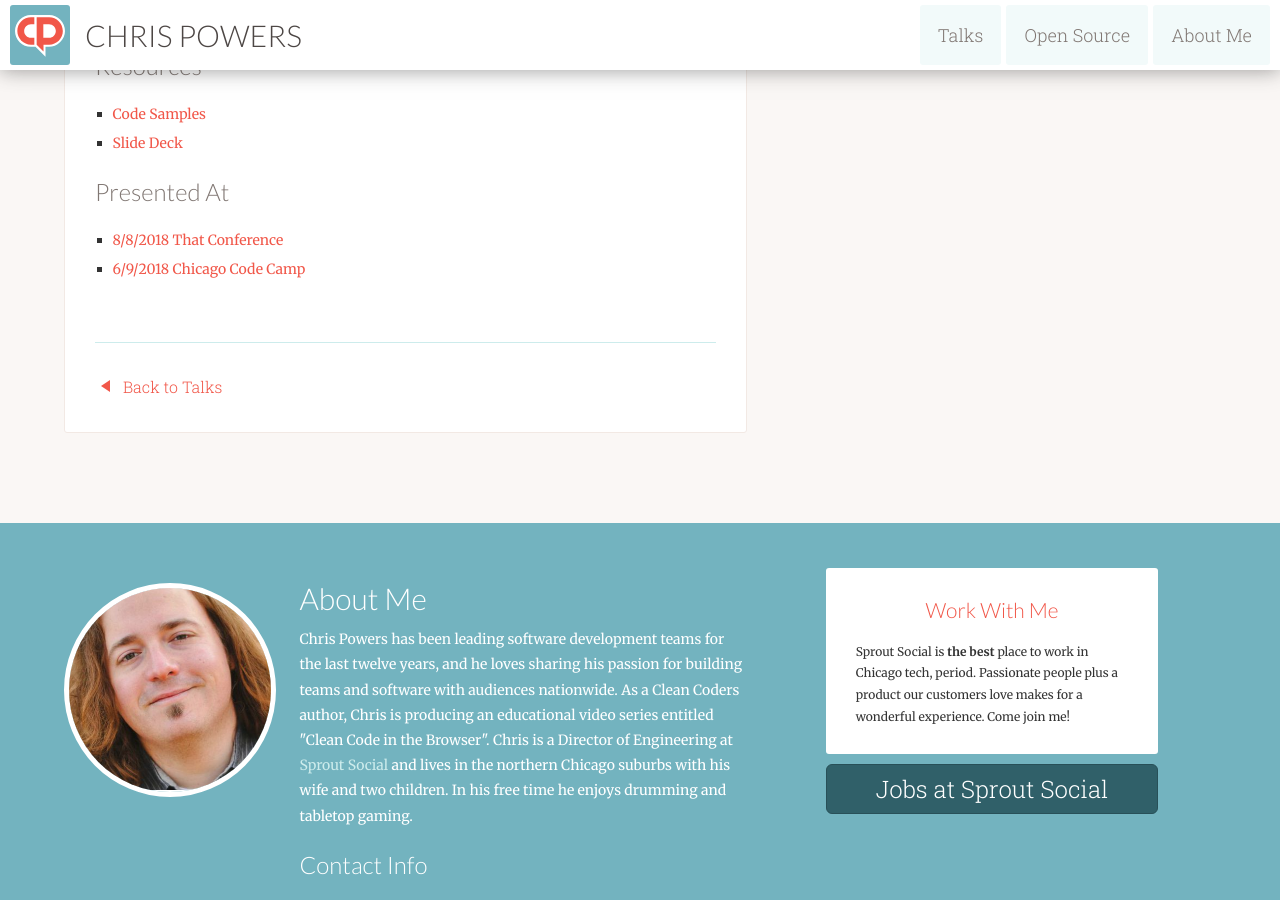
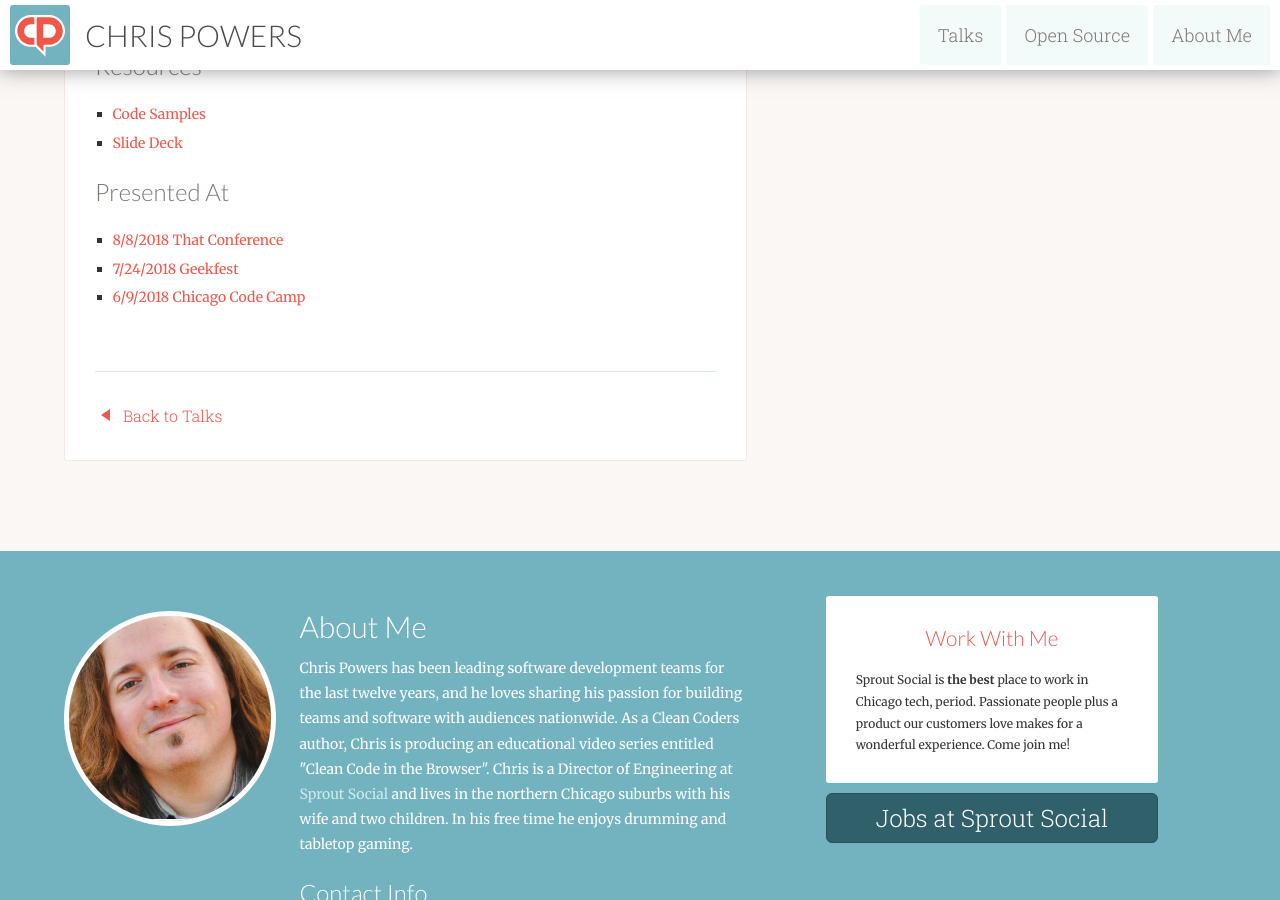
Before and after one commit to chrisjpowers/chrisjpowers.github.com, a Jekyll site: the page built from _posts/2017-06-08-solid-in-60.markdown, in a window 1280 px wide and 900 px high, scrolled down 812 px. Built offline with Jekyll 4.4.1, drawn with Linux system fonts in a browser that asks for light colours; nearby versions of some CDN libraries.

Commit message:
Added missing Geekfest link

```diff
--- a/_posts/2017-06-08-solid-in-60.markdown
+++ b/_posts/2017-06-08-solid-in-60.markdown
@@ -25,4 +25,5 @@ You will leave this talk being familiar with the principles, knowing the tell-ta
 ## Presented At
 
 * [8/8/2018 That Conference](https://www.thatconference.com/sessions/session/12346)
+* [7/24/2018 Geekfest](https://www.meetup.com/Geekfest/events/252707045/)
 * [6/9/2018 Chicago Code Camp](https://www.chicagocodecamp.com/sessions/detail/1395)
```
